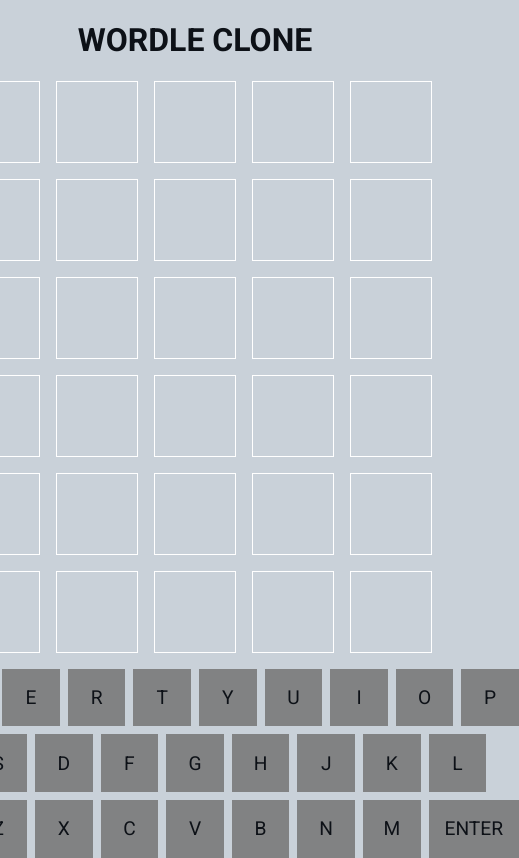
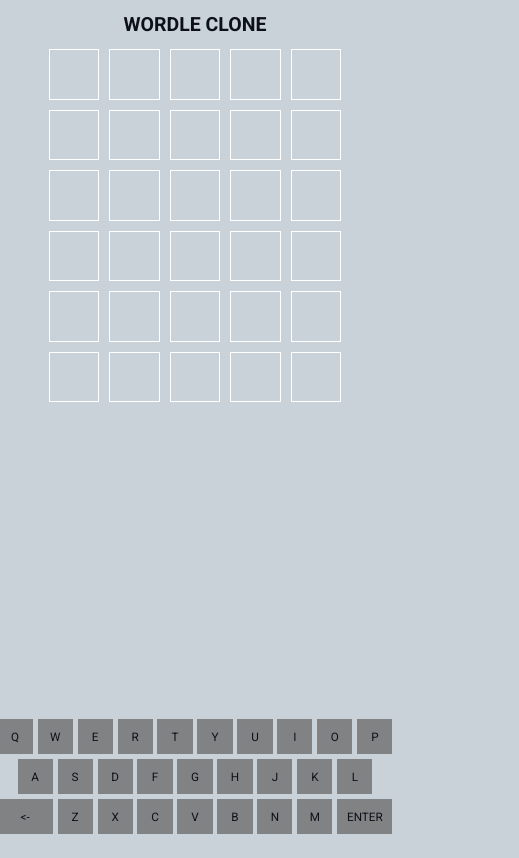
Before and after one commit to guidoarkesteijn/react-wordle, a React (Create React App) app: page / in a window 390 px wide. Shown: the whole page, 519 px wide, since content can reach past the window. Built offline with nearby package versions, Linux system fonts and the light colour scheme.

Commit message:
Made website responsive

```diff
--- a/src/index.css
+++ b/src/index.css
@@ -1,7 +1,6 @@
 /* Default mode */
 :root {
   font-family: 'Roboto', sans-serif;
-  font-size: var(--font-size);
   text-transform: uppercase;
   --body-bg: hsl(210, 17%, 82%);
   --body-color: hsl(216, 28%, 7%);
@@ -15,7 +14,6 @@
   --color-notification-type-error: rgb(180, 34, 34);
   --color-notification-type-success: var(--color-correct);
 
-  --font-size: 16px;
   --border-width: 0.05em;
 }
 
@@ -33,6 +31,7 @@ body {
   -moz-osx-font-smoothing: grayscale;
   background-color: var(--body-bg);
   color: var(--body-color);
+  font-size: clamp(.5rem, 2.5vmin, 1rem);
 }
 
 code {
```
